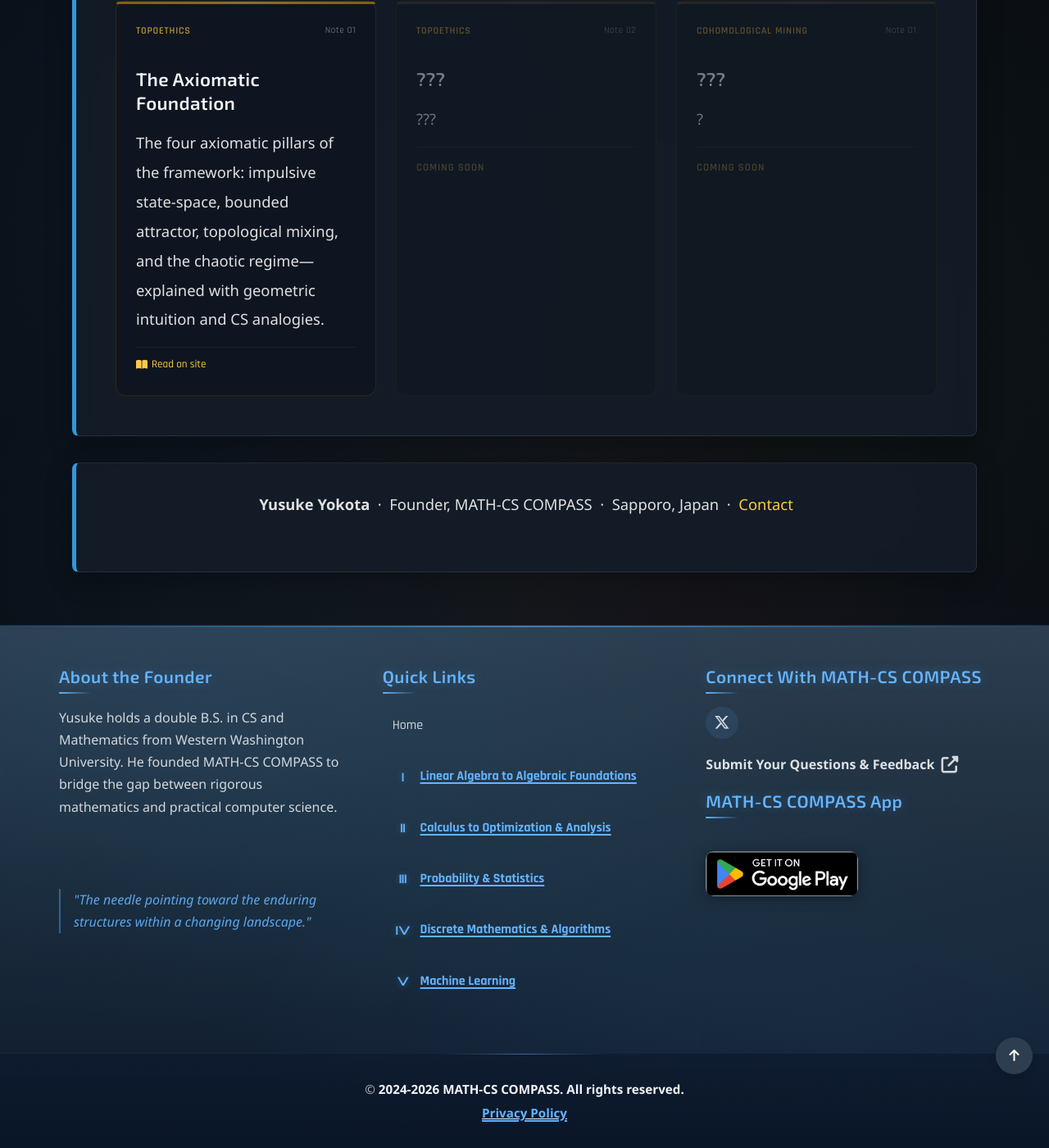
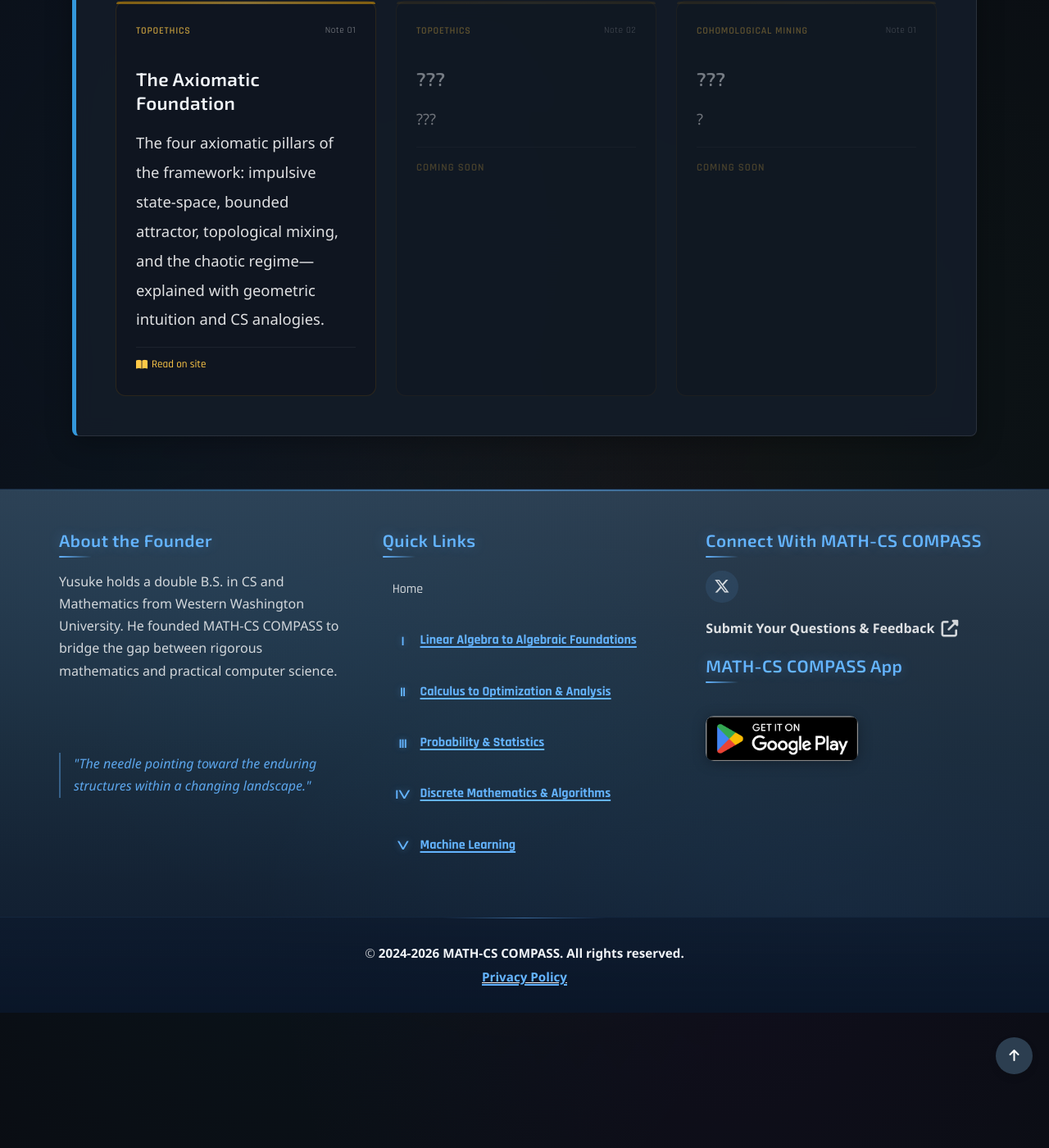
Before and after one commit to Yusukey01/yusukey01.github.io, a Jekyll site: the page built from Mathematics/Research/research_index.html, in a window 1280 px wide and 1400 px high, scrolled down 8284 px. Shown: the whole window at 82% size. Built offline with Jekyll 4.4.1, drawn with Linux system fonts in a browser that asks for light colours.

Commit message:
removed auther

```diff
--- a/Mathematics/Research/research_index.html
+++ b/Mathematics/Research/research_index.html
@@ -344,15 +344,7 @@ uses_python: false
                     <span class="coming-soon-label">Coming Soon</span>
                 </div>
             </div>
-
         </div>
     </section>
 
-    <section id="author" class="section-content research-author">
-    <p>
-        <strong>Yusuke Yokota</strong> &nbsp;·&nbsp;
-        Founder, MATH-CS COMPASS &nbsp;·&nbsp; Sapporo, Japan &nbsp;·&nbsp;
-        <a href="#" onclick="this.href='mail'+'to:'+'mathcs'+'compass'+'@'+'gmail'+'.com'">Contact</a>
-    </p>
-</section>
 </div>
--- a/css/research.css
+++ b/css/research.css
@@ -226,23 +226,6 @@
     margin-top: 4px;
 }
 
-/* ========== AUTHOR ========== */
-.research-author {
-    text-align: center;
-    color: var(--dark-text-muted);
-    font-size: 0.9rem;
-    padding-top: var(--spacing-lg);
-    border-top: 1px solid rgba(255, 255, 255, 0.06);
-}
-
-.research-author strong {
-    color: var(--dark-text-secondary);
-}
-
-.research-author a {
-    color: var(--research-light);
-}
-
 /* ========== SECTION TITLES ========== */
 .research-container h2 {
     font-family: var(--font-heading);
```
